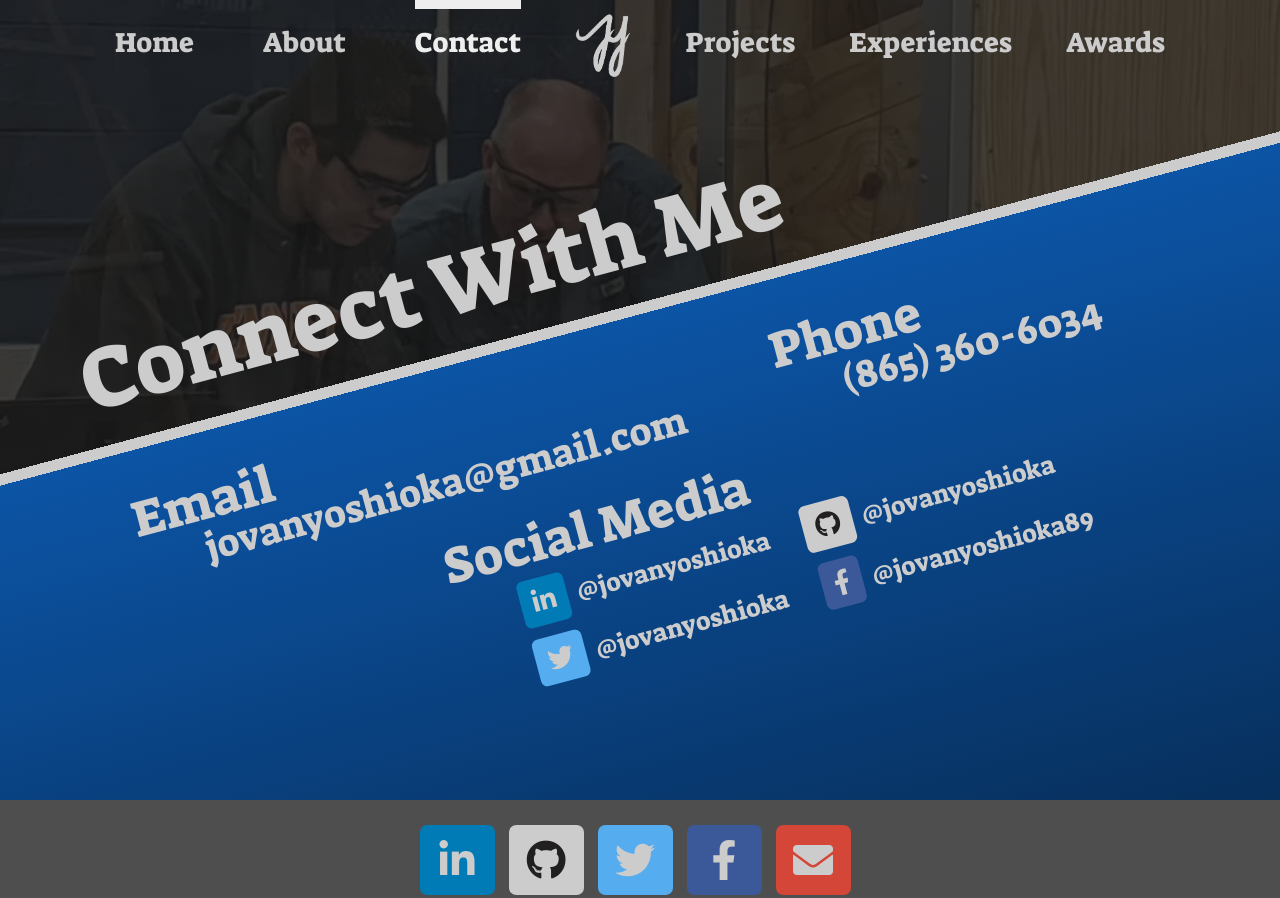
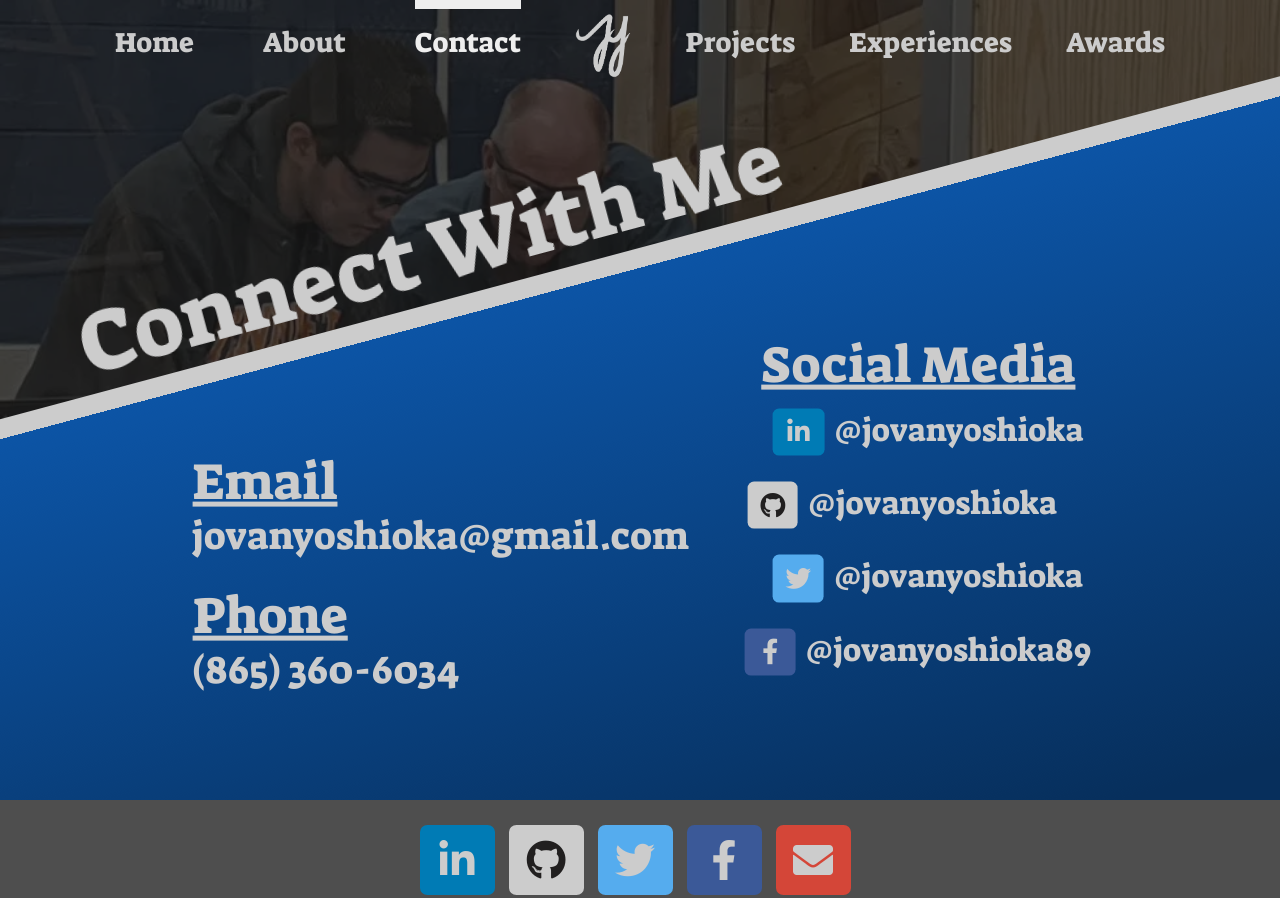
Before and after one commit to jovanyoshioka/Virtual-Portfolio, a plain HTML site: page pages/contact.html in a window 1280 px wide. Shown: the top 898 px of the page. Drawn offline with Linux system fonts and the light colour scheme.

Commit message:
Modified contact page to use diagonal shape elements, horizontal orientation text, and a load animation. Fixed content pages' last section clip-path bug.

```diff
--- a/css/global.css
+++ b/css/global.css
@@ -20,6 +20,7 @@ html, body {
   padding: 0;
   overflow-x: hidden;
 }
+body { background-color: #1A1A1A; }
 h1, h2, h3, h4, p, figure, ul {
   margin: 0;
   padding: 0;
@@ -1422,108 +1423,160 @@ body#about section#skillsSection section.tools table tr:nth-of-type(even) td.too
 /***********
  * CONTACT *
  ***********/
-/* Container for "Connect With Me" Header and Contact Information. */
+/* Container for Background Image, Shapes, and Contact Information */
 body#contact main {
   width: 100%;
   height: 100vh;
-  display: flex;
-  align-items: center;
-  justify-content: center;
-  /* Creates separation of colors and tinted background image on top half. */
-  background-image: linear-gradient(-15deg, #072F5C 0%, #0C54A5 57.5%, #CCCCCC 57.5%, #CCCCCC 58.5%, rgba(26,26,26,0.8) 58.5%);
+  /* 100vh Mobile Webkit Bug Fix */
+  max-height: -webkit-fill-available;
+  position: relative;
+  top: 0;
+  left: 0;
   font-family: SuezOne;
-}
-/* Container for Background Image Behind Main Container. */
-body#contact div.imgContainer {
+  overflow: hidden;
+}
+/* Container for Background Image */
+body#contact main div.imgContainer {
   width: 100%;
   height: 65vh;
   background-color: #1A1A1A;
   position: absolute;
   top: 0;
   left: 0;
-  z-index: -1;
+  z-index: -3;
   overflow: hidden;
 }
-/* Background Image Behind Main Container Gradient. */
-body#contact div.imgContainer img {
+/* Background Image */
+body#contact main div.imgContainer img {
   min-width: 100%;
   height: 100%;
-}
-/* General Styling for Contact Elements */
-body#contact main h1,
-body#contact main h2.email,
-body#contact main h2.phone,
-body#contact main div {
+  opacity: 0.0;
+  animation: 1s fadeIn 0.9s linear forwards;
+}
+/* Adjustments to Global Tint for Specific Background Image */
+body#contact main div.tint {
+  opacity: 0.75;
+  z-index: -2;
+}
+/* General Styling Diagonal Background Shapes */
+body#contact main div.innerShape,
+body#contact main div.outerShape {
+  width: 200%;
+  height: 200%;
+  position: absolute;
+  left: -50%;
+  margin: 7.5% 0 0 0;
+  transform: translateY(50%) rotate(-15deg);
+}
+/* Inner (Blue) Background Shape */
+body#contact main div.innerShape {
+  top: 25%;
+  background-image: linear-gradient(#0C54A5,#072F5C 40%);
+  animation: 0.75s slideDiagonally 0.15s ease-out forwards;
+}
+/* Outer (White) Background Shape; Serves as Border That Can Be Animated Separately */
+body#contact main div.outerShape {
+  top: 22.5%;
+  background-color: #CCCCCC;
+  animation: 0.75s slideDiagonally ease-out forwards;
+  z-index: -1;
+}
+/* Animation: Slides Diagonal Background Shapes Into View */
+@keyframes slideDiagonally {
+  from { transform: translateY(50%) rotate(-15deg); }
+  to { transform: translateY(0) rotate(-15deg); }
+}
+/* Container for Text Elements (i.e. "Connect With Me" Header & Contact Information) */
+body#contact main div.textContainer {
+  width: 90%;
+  height: 80%;
+  position: absolute;
+  top: 17.5%;
+  left: 8%;
+  /* Diagonal to Position "Connect With Me" Header Relative to Background Shapes */
   transform: rotate(-15deg);
   color: #CCCCCC;
-  position: absolute;
 }
 /* "Connect With Me" Header */
-body#contact main h1 {
-  /* Manually set width to prevent text breaking on smaller devices. */
-  width: 62.5vw;
-  text-align: center;
+body#contact main div.textContainer h1 {
   font-size: 6.75vw;
-  margin: 0 32.5vw 27.5vh 0;
+  padding-left: 2.5%;
+  animation: slideHorizontalTranslate 1s ease-out 0.65s forwards,
+             fadeIn 0.75s linear 0.9s forwards;
+}
+/* Container for Contact Information Elements */
+body#contact main div.textContainer div.infoContainer {
+  width: 90%;
+  height: 82.5%;
+  display: grid;
+  /* Email/Phone on Left, Social Media on Right */
+  grid-template-columns: 40% 60%;
+  margin: 6% 0 0 5%;
+  /* Rotate to Horizontal Orientation */
+  transform: rotate(15deg);
+  opacity: 0.0;
+  animation: 1s fadeIn 0.9s linear forwards;
+}
+/* Wrapper for Each Column of Contact Information (Email/Phone on Left, Social Media on Right) */
+body#contact main div.textContainer div.infoContainer div {
+  display: flex !important;
+  flex-direction: column;
+  justify-content: center;
 }
 /* Contact Information Headers: "Email, Phone, Social Media" */
-body#contact main h2 { font-size: 4vw; }
-body#contact main h2.email {
-  width: 45vw;
-  margin: 10vw 35vw 0 0;
-}
-body#contact main h2.phone {
-  width: 30vw;
-  margin: 0 0 12.5vw 50vw;
-}
+body#contact main div.textContainer div.infoContainer div h2 { font-size: 4vw; }
+/* Underline Contact Information Headers */
+body#contact main div.textContainer div.infoContainer div h2 span { text-decoration: underline; }
 /* Styling for Email and Phone Links */
-body#contact main h2 a {
+body#contact main div.textContainer div.infoContainer div:nth-of-type(1) h2 a {
   font-size: 3vw;
   display: block;
-  margin: -1vw 0 0 5vw;
+  margin: -1% 0 5% 0;
+  color: #CCCCCC;
   transition: color 0.25s;
   text-decoration: none;
-  color: #CCCCCC;
 }
 /* Hovering Effect: Brighten color of links */
-body#contact main h2 a:hover {
+body#contact main div.textContainer div.infoContainer div:nth-of-type(1) h2 a:hover {
   color: #EEEEEE;
   cursor: pointer;
 }
 /* Container for Social Media Header and Handles */
-body#contact main div {
-  width: 55vw;
-  margin: 21vw 0 0 25vw;
+body#contact main div.textContainer div.infoContainer div:nth-of-type(2) {
+  margin: -8.5% auto 0 auto;
+  text-align: center;
 }
 /* Positioning of Social Media Header */
-body#contact main div h2 {
-  margin: -1vw 0 -1vw 0;
-}
-/* Temporary Styling for Social Media Icons While Optimizing for Mobile */
-body#contact main div a.socialMediaIcon {
+body#contact main div.textContainer div.infoContainer div:nth-of-type(2) h2 { margin: -30% 0 3% 0; }
+/* Styling for Contact Page Social Media Icons (Different From Footer Social Media Icons) */
+body#contact main div.textContainer div.infoContainer div:nth-of-type(2) a.socialMediaIcon {
   width: auto;
   height: auto;
   font-size: 2vw;
-  margin: 0 0.5vw 0 0;
+  margin: 7.5% 0.5vw 0 0;
   padding: 0.85vw 1vw 0.85vw 1vw;
   text-align: left;
   border-radius: 0.5vw;
 }
-/* Specific Positioning for First Social Media Icons in Each Row */
-body#contact main div a.fa-linkedin-in,
-body#contact main div a.fa-twitter { margin-left: 5vw; }
-/* Specific Positioning for Second Social Media Icons In Each Row */
-body#contact main div a.fa-github,
-body#contact main div a.fa-facebook-f { margin: 1vw 0.5vw 0 2.5vw; }
+/* Position/Size Specific Social Media Icons */
+body#contact main div.textContainer div.infoContainer div:nth-of-type(2) a.fa-linkedin-in,
+body#contact main div.textContainer div.infoContainer div:nth-of-type(2) a.fa-twitter { margin-left: 1.5vw; }
+body#contact main div.textContainer div.infoContainer div:nth-of-type(2) a.fa-linkedin-in {
+  /* Margin by "Social Media" Header */
+  margin-top: 0;
+  padding: 0.85vw 1.15vw 0.85vw 1.15vw;
+}
+body#contact main div.textContainer div.infoContainer div:nth-of-type(2) a.fa-github { margin-left: -2.5vw }
+body#contact main div.textContainer div.infoContainer div:nth-of-type(2) a.fa-facebook-f { padding: 0.85vw 1.35vw 0.85vw 1.35vw; }
 /* Styling for Social Media Handle Link */
-body#contact main div a.handle {
-  font-size: 2vw;
+body#contact main div.textContainer div.infoContainer div:nth-of-type(2) a.handle {
+  font-size: 2.5vw;
   transition: color 0.25s;
   text-decoration: none;
   color: #CCCCCC;
 }
 /* Hovering Effect: Brighten Color of Social Media Link */
-body#contact main div a.handle:hover {
+body#contact main div.textContainer div.infoContainer div:nth-of-type(2) a.handle:hover {
   color: #EEEEEE;
   cursor: pointer;
 }
@@ -1666,12 +1719,12 @@ body.content section:nth-of-type(2) {
   -webkit-clip-path: polygon(0% 0%, 100% 0%, 100% 100%, 0% 90%);
 }
 /* Special Styling if Last Section is Light: Straight Bottom */
-body.content section:last-of-type:nth-child(odd) {
+body.content section.light:last-of-type {
   clip-path: polygon(0% 10%, 100% 0%, 100% 100%, 0% 100%);
   -webkit-clip-path: polygon(0% 10%, 100% 0%, 100% 100%, 0% 100%);
 }
 /* Special Styling if Last Section is Dark: Straight Bottom */
-body.content section:last-of-type:nth-child(even) {
+body.content section.dark:last-of-type {
   clip-path: polygon(0% 0%, 100% 10%, 100% 100%, 0% 100%);
   -webkit-clip-path: polygon(0% 0%, 100% 10%, 100% 100%, 0% 100%);
 }
@@ -1708,10 +1761,10 @@ body.content section.dark figure:last-of-type {
 body.content section:nth-of-type(2) figure:first-of-type { top: 6%; }
 body.content section:nth-of-type(2) figure:last-of-type { top: 49%; }
 /* Special Positioning for Last Content Section's Image Borders (Due to Straight Bottom) */
-body.content section:last-of-type:nth-child(odd) figure:first-of-type,
-body.content section:last-of-type:nth-child(even) figure:first-of-type { top: 11%; }
-body.content section:last-of-type:nth-child(odd) figure:last-of-type,
-body.content section:last-of-type:nth-child(even) figure:last-of-type { top: 54.5%; }
+body.content section.light:last-of-type figure:first-of-type,
+body.content section.dark:last-of-type figure:first-of-type { top: 11%; }
+body.content section.light:last-of-type figure:last-of-type,
+body.content section.dark:last-of-type figure:last-of-type { top: 54.5%; }
 
 /* General Styling for Image Containers */
 body.content section.light figure div,
@@ -1960,13 +2013,13 @@ body#awards section:nth-of-type(2) figure div {
   clip-path: polygon(0% 0%, 100% 0%, 100% 100%, 0% 95%);
   -webkit-clip-path: polygon(0% 0%, 100% 0%, 100% 100%, 0% 95%);
 }
-body#awards section:last-of-type:nth-child(odd) figure,
-body#awards section:last-of-type:nth-child(odd) figure div {
+body#awards section.light:last-of-type figure,
+body#awards section.light:last-of-type figure div {
   clip-path: polygon(0% 5%, 100% 0%, 100% 100%, 0% 100%);
   -webkit-clip-path: polygon(0% 5%, 100% 0%, 100% 100%, 0% 100%);
 }
-body#awards section:last-of-type:nth-child(even) figure,
-body#awards section:last-of-type:nth-child(even) figure div {
+body#awards section.dark:last-of-type figure,
+body#awards section.dark:last-of-type figure div {
   clip-path: polygon(0% 0%, 100% 5%, 100% 100%, 0% 100%);
   -webkit-clip-path: polygon(0% 0%, 100% 5%, 100% 100%, 0% 100%);
 }
--- a/pages/contact.html
+++ b/pages/contact.html
@@ -19,7 +19,9 @@
     <!-- Navigation bar -->
     <nav></nav>
 
-    <!-- Background image behind main container -->
+    <!-- Background image, shapes, and contact information container -->
+    <main>
+      <!-- Background image -->
       <div class="imgContainer">
         <picture>
           <source type="image/webp" srcset="../assets/contact/contact.webp">
@@ -27,29 +29,54 @@
           <img src="../assets/contact/contact.jpg" alt="Image of Jovan and his robotics programming mentor." />
         </picture>
       </div>
-
-    <!-- Contact information container -->
-    <main>
+      <!-- Tint on background image -->
+      <div class="tint"></div>
+      <!-- Background diagonal shapes -->
+      <div class="innerShape"></div>
+      <div class="outerShape"></div>
+      <!-- Header & contact information -->
+      <div class="textContainer">
         <!-- Header -->
-      <h1>Connect With Me</h1>
-      <!-- Email and phone information -->
-      <h2 class="email">Email<a href="mailto:jovanyoshioka@gmail.com">jovanyoshioka@gmail.com</a></h2>
-      <h2 class="phone">Phone<a href="tel:865-360-6034">(865) 360-6034</a></h2>
-      <!-- Social media container -->
+        <h1 class="slideRightFadeInPrep">Connect With Me</h1>
+        <!-- Contact information -->
+        <div class="infoContainer">
+          <!-- Wrapper/column for email/phone information -->
+          <div>
+            <!-- Email header/link -->
+            <h2>
+              <span>Email</span>
+              <a href="mailto:jovanyoshioka@gmail.com">jovanyoshioka@gmail.com</a>
+            </h2>
+            <!-- Phone header/link -->
+            <h2>
+              <span>Phone</span>
+              <a href="tel:865-360-6034">(865) 360-6034</a>
+            </h2>
+          </div>
+          <!-- Wrapper/column for social media information -->
           <div>
             <!-- Header -->
-        <h2>Social Media</h2>
-        <!-- First row of social media icons and handles -->
+            <h2><span>Social Media</span></h2>
+            <!-- Social media icons and handles-->
+            <!-- Note: Wrapped in <span> so each icon/handle is on its own row -->
+            <span>
               <a href="https://www.linkedin.com/in/jovanyoshioka/" target="_blank" class="socialMediaIcon fab fa-linkedin-in"></a>
               <a href="https://www.linkedin.com/in/jovanyoshioka/" target="_blank" class="handle">@jovanyoshioka</a>
+            </span>
+            <span>
               <a href="https://www.github.com/jovanyoshioka" target="_blank" class="socialMediaIcon fab fa-github"></a>
               <a href="https://www.github.com/jovanyoshioka" target="_blank" class="handle">@jovanyoshioka</a>
-        <br>
-        <!-- Second row of social media icons and handles -->
+            </span>
+            <span>
               <a href="https://www.twitter.com/jovanyoshioka" target="_blank" class="socialMediaIcon fab fa-twitter"></a>
               <a href="https://www.twitter.com/jovanyoshioka" target="_blank" class="handle">@jovanyoshioka</a>
+            </span>
+            <span>
               <a href="https://www.facebook.com/jovanyoshioka89" target="_blank" class="socialMediaIcon fab fa-facebook-f"></a>
               <a href="https://www.facebook.com/jovanyoshioka89" target="_blank" class="handle">@jovanyoshioka89</a>
+            </span>
+          </div>
+        </div>
       </div>
     </main>
 
```
Lines whose indentation alone changed are shown as unchanged.
